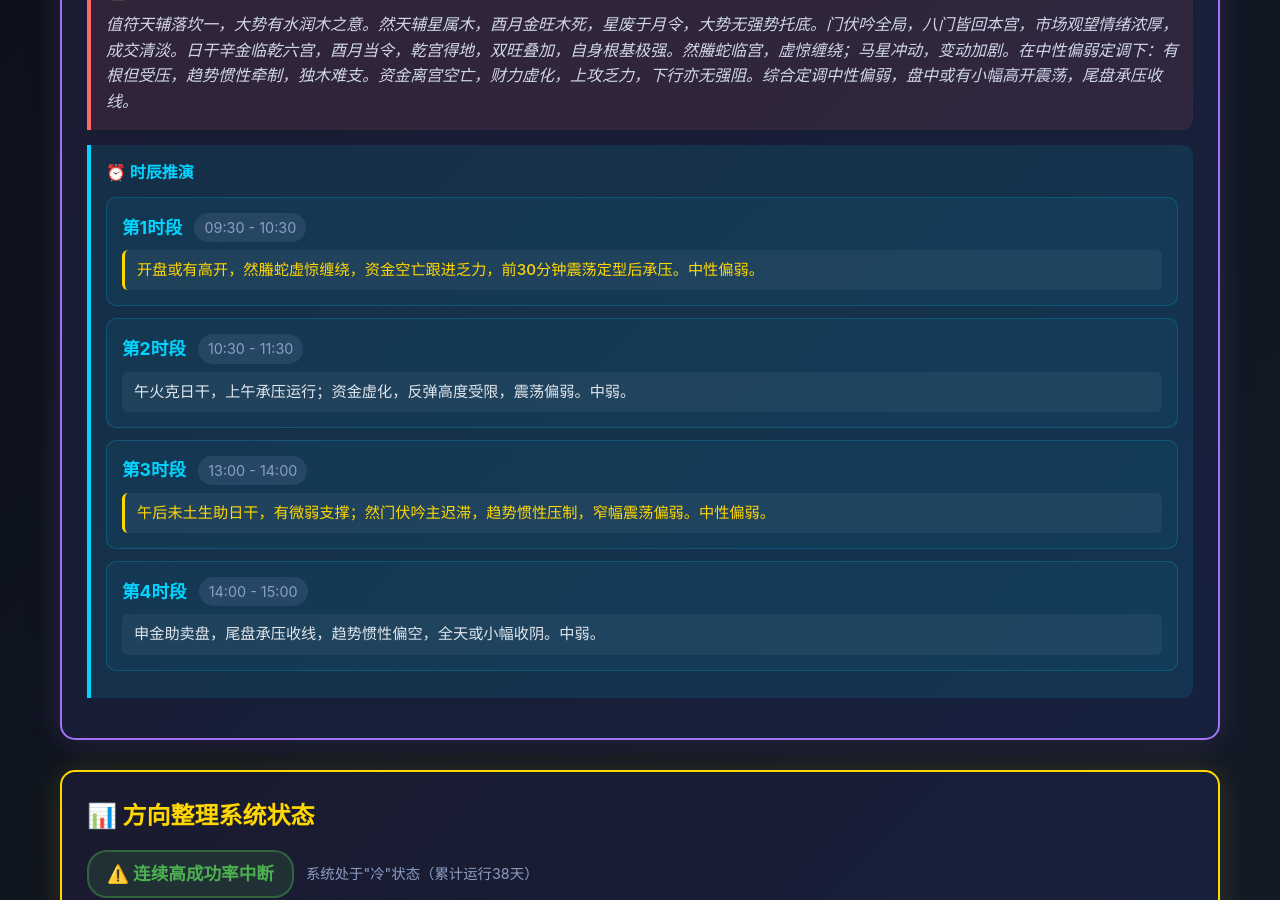
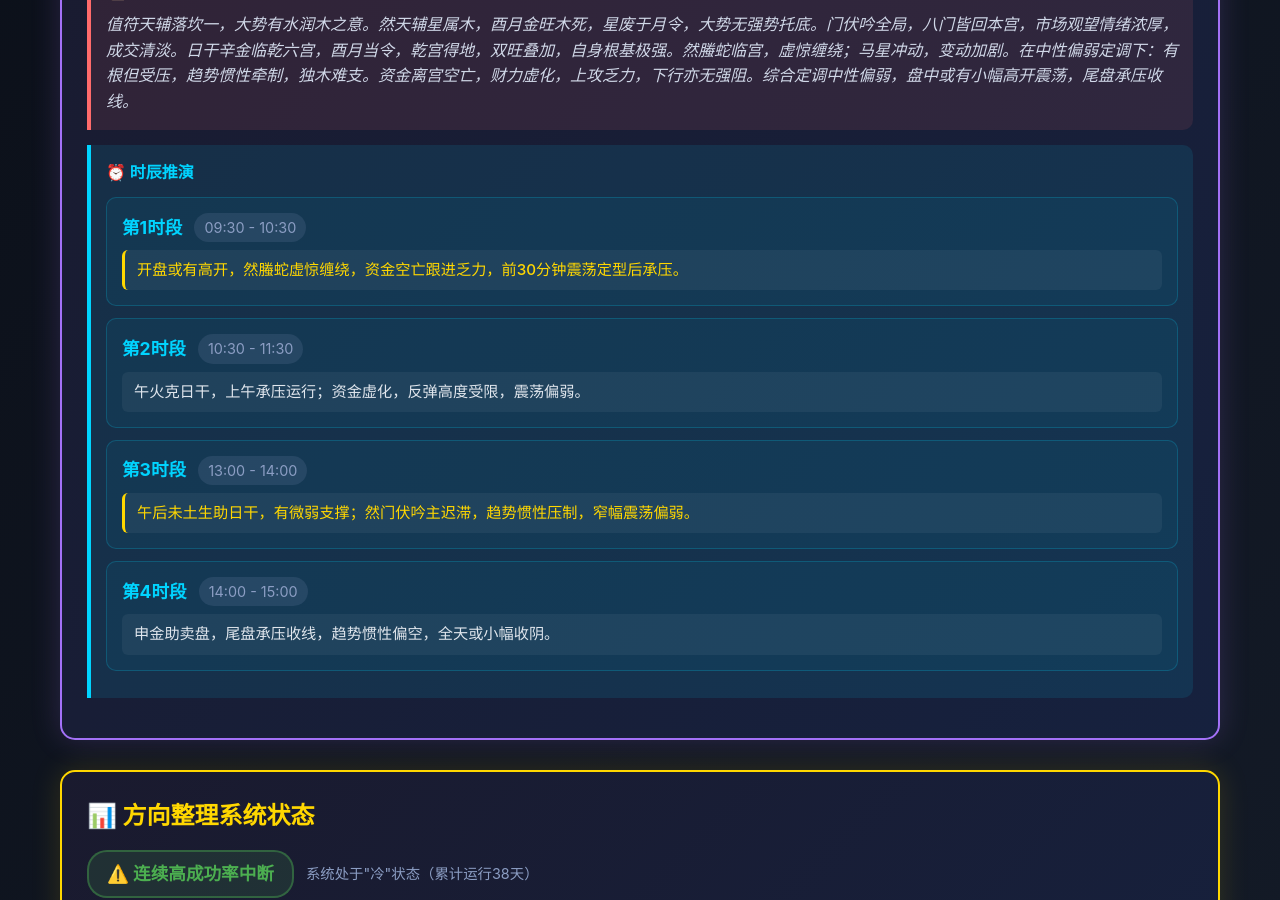
Before and after one commit to xiaoyi0319a/yixue-dashboard, a Jekyll site: the page index.html, which Jekyll copies as it is, in a window 1280 px wide and 900 px high, scrolled down 667 px. Built offline with Jekyll 4.4.1, drawn with Linux system fonts in a browser that asks for light colours; comment, search, counter and statistics services are not loaded.

Commit message:
fix: 四时段判语删除定级标签，只输出描述文本

```diff
--- a/index.html
+++ b/index.html
@@ -37,28 +37,28 @@
                         <span class="time-name">第1时段</span>
                         <span class="time-range">09:30 - 10:30</span>
                     </div>
-                    <div class="time-verdict neutral">开盘或有高开，然螣蛇虚惊缠绕，资金空亡跟进乏力，前30分钟震荡定型后承压。中性偏弱。</div>
+                    <div class="time-verdict neutral">开盘或有高开，然螣蛇虚惊缠绕，资金空亡跟进乏力，前30分钟震荡定型后承压。</div>
                 </div>
                 <div class="time-slot">
                     <div class="time-header">
                         <span class="time-name">第2时段</span>
                         <span class="time-range">10:30 - 11:30</span>
                     </div>
-                    <div class="time-verdict weak">午火克日干，上午承压运行；资金虚化，反弹高度受限，震荡偏弱。中弱。</div>
+                    <div class="time-verdict weak">午火克日干，上午承压运行；资金虚化，反弹高度受限，震荡偏弱。</div>
                 </div>
                 <div class="time-slot">
                     <div class="time-header">
                         <span class="time-name">第3时段</span>
                         <span class="time-range">13:00 - 14:00</span>
                     </div>
-                    <div class="time-verdict neutral">午后未土生助日干，有微弱支撑；然门伏吟主迟滞，趋势惯性压制，窄幅震荡偏弱。中性偏弱。</div>
+                    <div class="time-verdict neutral">午后未土生助日干，有微弱支撑；然门伏吟主迟滞，趋势惯性压制，窄幅震荡偏弱。</div>
                 </div>
                 <div class="time-slot">
                     <div class="time-header">
                         <span class="time-name">第4时段</span>
                         <span class="time-range">14:00 - 15:00</span>
                     </div>
-                    <div class="time-verdict weak">申金助卖盘，尾盘承压收线，趋势惯性偏空，全天或小幅收阴。中弱。</div>
+                    <div class="time-verdict weak">申金助卖盘，尾盘承压收线，趋势惯性偏空，全天或小幅收阴。</div>
                 </div>
             </div>
         </div>
```
